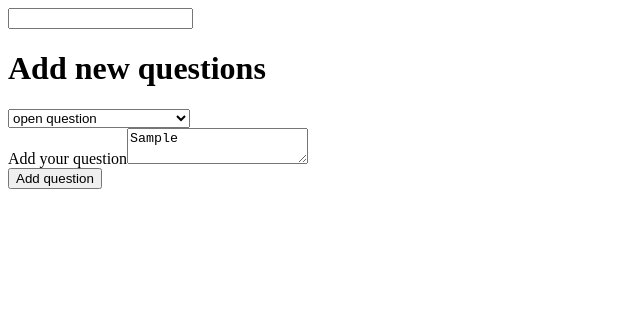
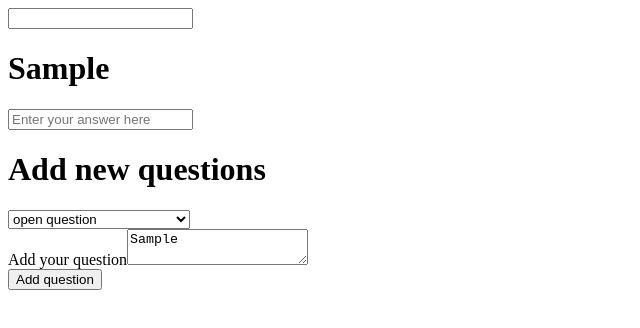
Before and after one commit to mikolertesx/r6-questions-app, a Next.js app: page / in a window 1280 px wide. Both pictures are taken after typing "Sample" into the empty fields and a click on the button "Add question". Shown: the top 328 px of the page, without its empty margins (0-640 px from the left). Built offline with nearby package versions, Linux system fonts and the light colour scheme.

Commit message:
finished

```diff
--- a/components/form-creation-interface/index.jsx
+++ b/components/form-creation-interface/index.jsx
@@ -1,5 +1,6 @@
 import { useEffect, useState } from 'react'
 import QuestionGenerator from 'components/question-generator'
+import QuestionCard from 'components/question-card'
 
 const FormCreationInterface = () => {
   const [formData, setFormData] = useState({
@@ -23,7 +24,15 @@ const FormCreationInterface = () => {
           })
         }
       />
-      <QuestionGenerator setFormData={setFormData} formData={formData} />
+      <div>
+        {
+         formData.questions.length && formData.questions.map((question,index)=>{
+          return <QuestionCard key={index} question={question}/>
+         })
+        }
+        <QuestionGenerator setFormData={setFormData} formData={formData} />
+
+      </div>
     </div>
   )
 }
--- /dev/null
+++ b/components/question-card/index.jsx
@@ -0,0 +1,66 @@
+import { useEffect, useState } from 'react'
+
+const QuestionCard = (props) => {
+
+  const [question, setQuestion] = useState(props.question)
+
+  console.log(props.question)
+
+
+  if (question.type === "OPEN") {
+
+      return (
+        <div>
+          <h1>{`${question.questionText}`}</h1>
+          <input placeholder="Enter your answer here"></input>
+        </div>
+      )
+  }
+
+  if (question.type === "MULTIPLE") {
+
+    return (
+      <div>
+        <h1>{`${question.questionText}`}</h1>
+        <label> Pick an option</label>
+        <form>
+            {Object.values(question.options).map((option, index)=>{
+               return <>
+                <input key={index} name={question.questionText} type="radio"/><label key={`l-${index}`}>{option}</label>
+                </>
+            })}
+        </form>
+      </div>
+    )
+  }
+
+if (question.type === "CHECKBOX") {
+
+    return (
+      <div>
+         <h1>{`${question.questionText}`}</h1>
+        <label> Pick one or more options</label>
+        <div>
+            {Object.values(question.options).map((option, index)=>{
+               return <>
+                <input key={index} type="checkbox"/><label key={`l-${index}`}>{option}</label>
+                </>
+            })}
+        </div>
+      </div>
+    )
+  }
+
+if (question.type === "RANGE") {
+
+    return (
+      <div>
+        <h1>{`${question.questionText}`}</h1>
+        <input type="number" min="0" max={question.rangeLimit}/>
+      </div>
+    )
+  }
+
+}
+
+export default QuestionCard
```
Also changed, not shown: 1 other file (tests, documents, lock files or other folders).
